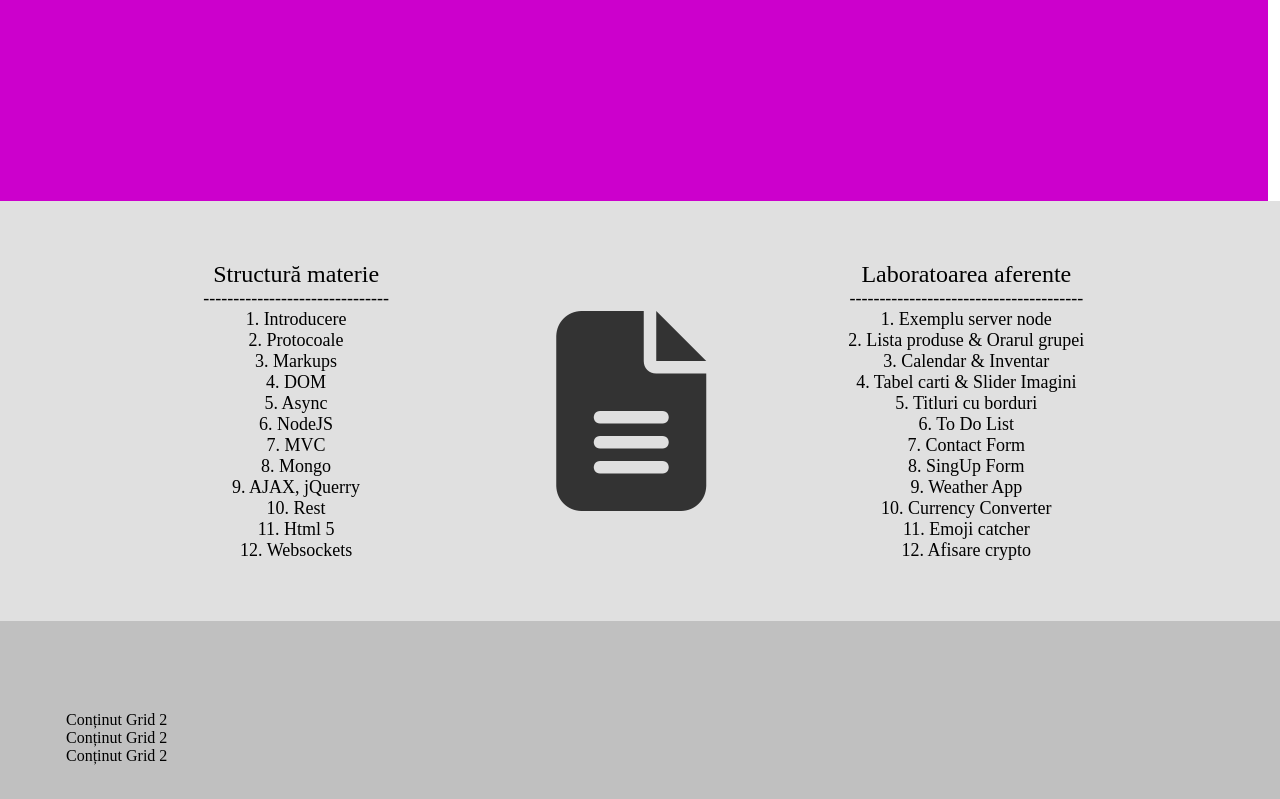
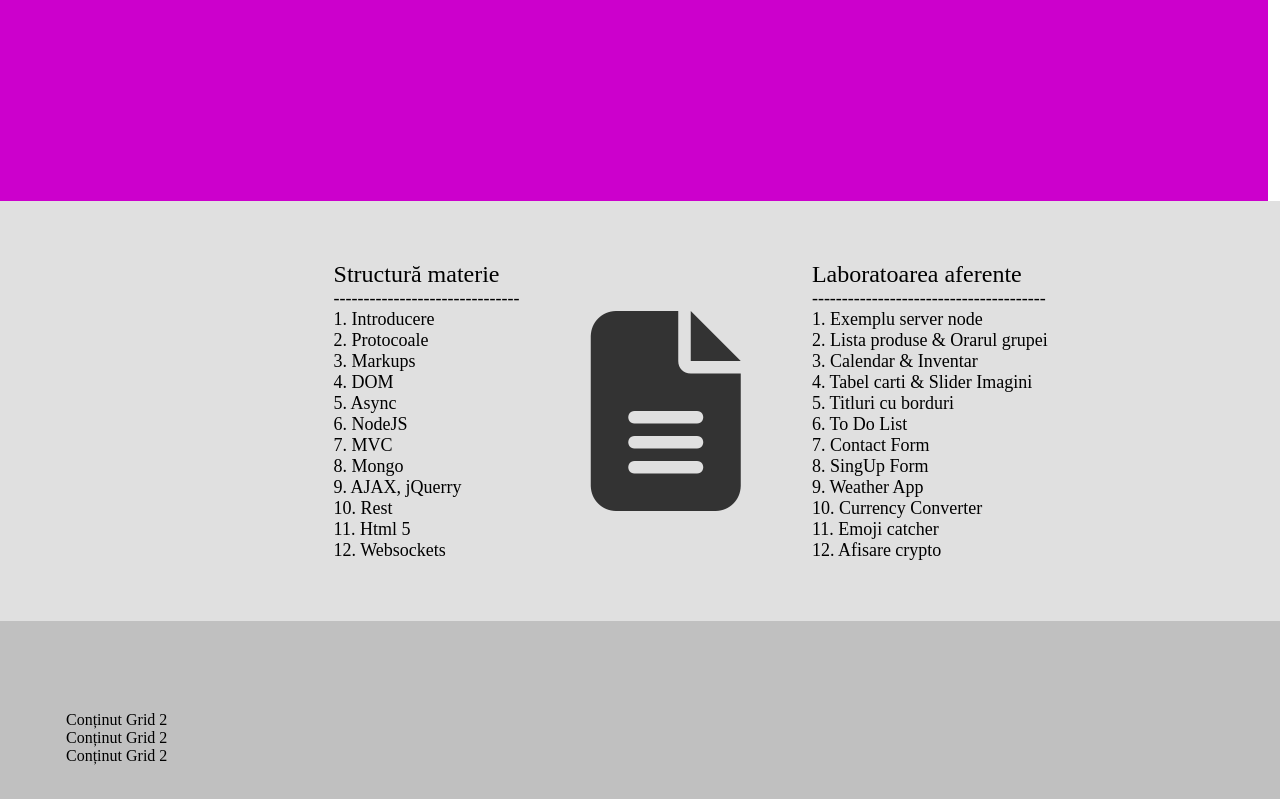
Before and after one commit to vimanmario/ProgramareWEB, a website: page public/index.html in a window 1280 px wide. Shown: the part 287-1086 px from the top of the page. Drawn offline with Linux system fonts and the light colour scheme.

Commit message:
update #39 grid column fix

```diff
--- a/public/index.css
+++ b/public/index.css
@@ -48,10 +48,13 @@ footer {
     align-items: center;
 }
 
-.left-content,
+.left-content{
+    padding-left: 25%;
+}
+
+
 .right-content {
-    flex: 1; /* Le face să se extindă pe întreaga lățime disponibilă */
-    text-align: center; /* Aliniere text la centru */
+    padding-right: 15%;
 }
 
 .left-text,
```
